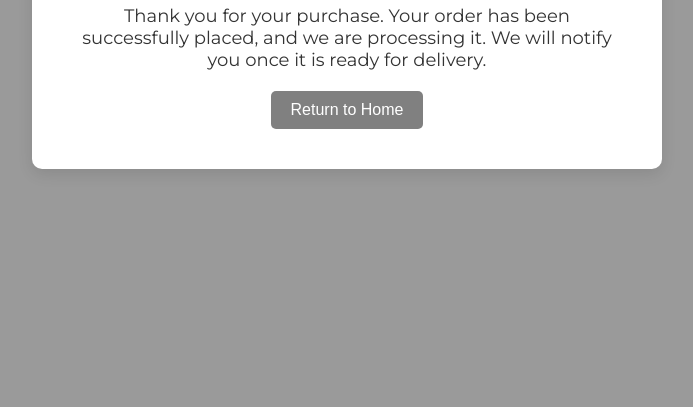
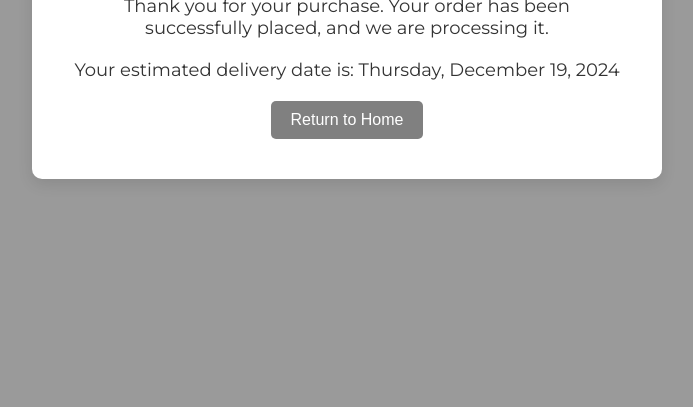
Before and after one commit to RithilaFernando/Updated-Hospital, a plain HTML site: page success.html in a window 1280 px wide. Shown: the part 393-800 px from the top of the page, without its empty margins (293-986 px from the left). Drawn offline with Linux system fonts and the light colour scheme.

Commit message:
Update success.html

```diff
--- a/success.html
+++ b/success.html
@@ -23,11 +23,14 @@
 </head>
 <body>
 
+<body>
+
     <div class="message-container">
         <h1>Your Transaction Was Successful!</h1>
-        <p>Thank you for your purchase. Your order has been successfully placed, and we are processing it. We will notify you once it is ready for delivery.</p>
+        <p>Thank you for your purchase. Your order has been successfully placed, and we are processing it.</p>
+        <p>Your estimated delivery date is: <span id="delivery-date"></span></p>
         <button onclick="window.location.href='index.html'">Return to Home</button>
     </div>
-
+<script src="scripts/success.js" defer></script>
 </body>
 </html>
```
